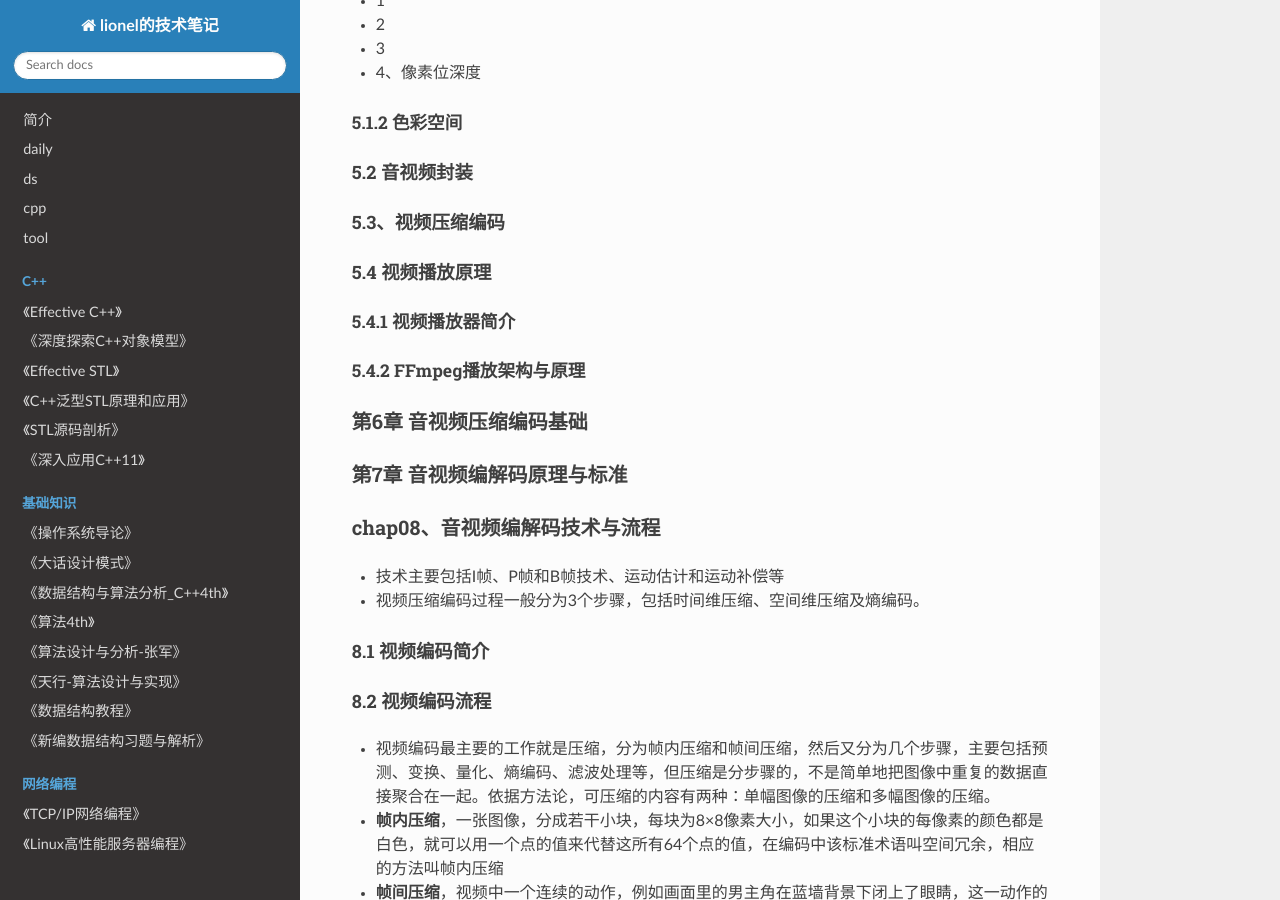
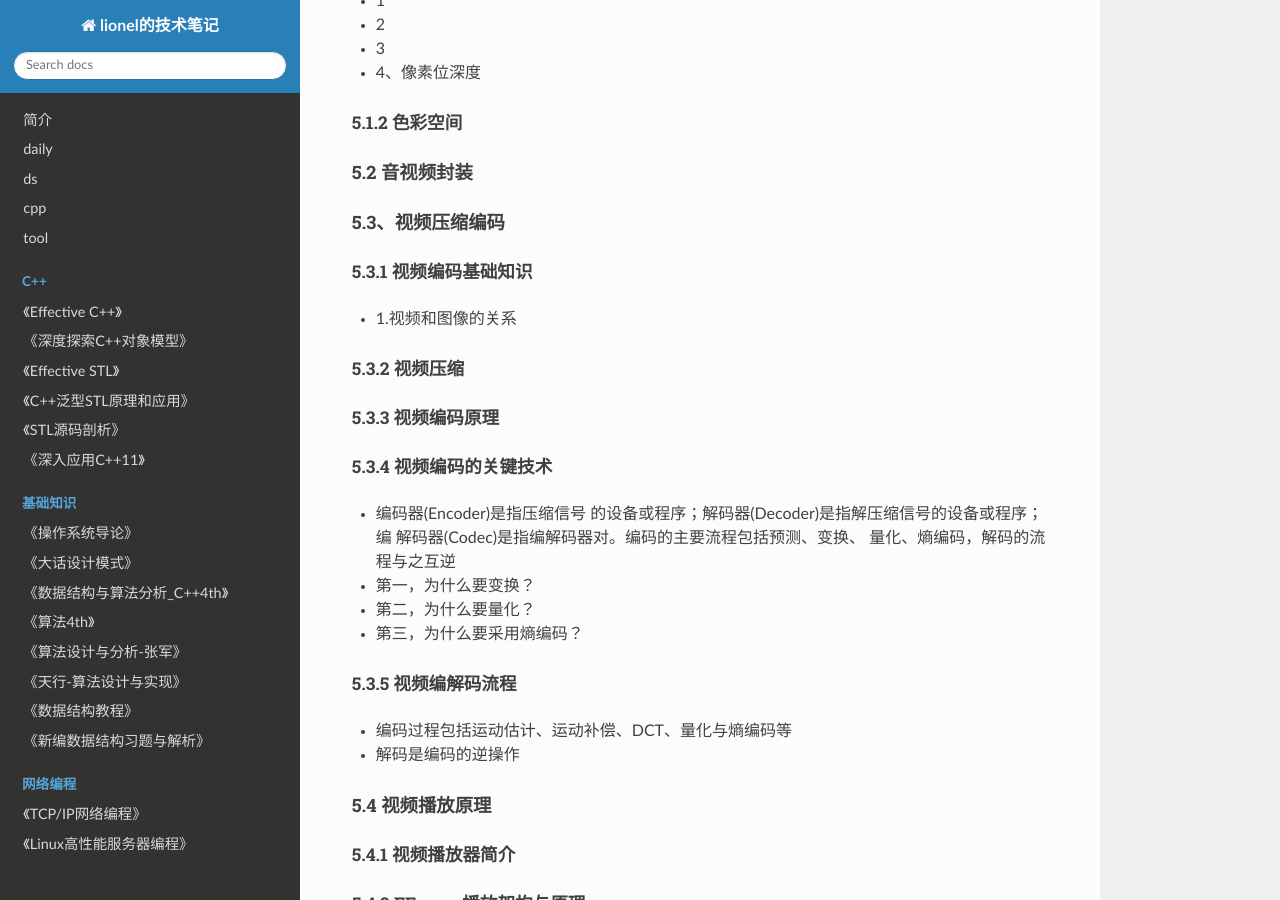
Before and after one commit to wolflion/booknotes, an MkDocs documentation site: the page built from docs/14video/FFmpeg入门详解-音视频原理及应用.md, in a window 1280 px wide and 900 px high, scrolled down 5042 px. Built offline with MkDocs 1.6.1, drawn with Linux system fonts in a browser that asks for light colours; nearby versions of some CDN libraries.

Commit message:
Update FFmpeg入门详解-音视频原理及应用.md

```diff
--- a/docs/14video/FFmpeg入门详解-音视频原理及应用.md
+++ b/docs/14video/FFmpeg入门详解-音视频原理及应用.md
@@ -207,6 +207,29 @@ chap1、
 
 #### 5.3、视频压缩编码
 
+##### 5.3.1 视频编码基础知识
+
++ 1.视频和图像的关系
+
+##### 5.3.2 视频压缩
+
+##### 5.3.3 视频编码原理
+
+##### 5.3.4 视频编码的关键技术
+
++ 编码器(Encoder)是指压缩信号
+  的设备或程序；解码器(Decoder)是指解压缩信号的设备或程序；编
+  解码器(Codec)是指编解码器对。编码的主要流程包括预测、变换、
+  量化、熵编码，解码的流程与之互逆
++ 第一，为什么要变换？
++ 第二，为什么要量化？
++ 第三，为什么要采用熵编码？
+
+##### 5.3.5 视频编解码流程
+
++ 编码过程包括运动估计、运动补偿、DCT、量化与熵编码等
++ 解码是编码的逆操作
+
 #### 5.4 视频播放原理
 
 ##### 5.4.1 视频播放器简介
```
